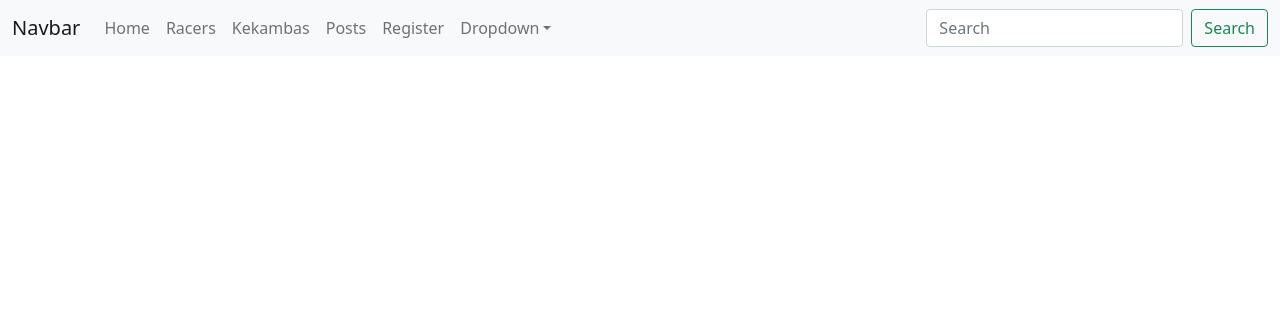
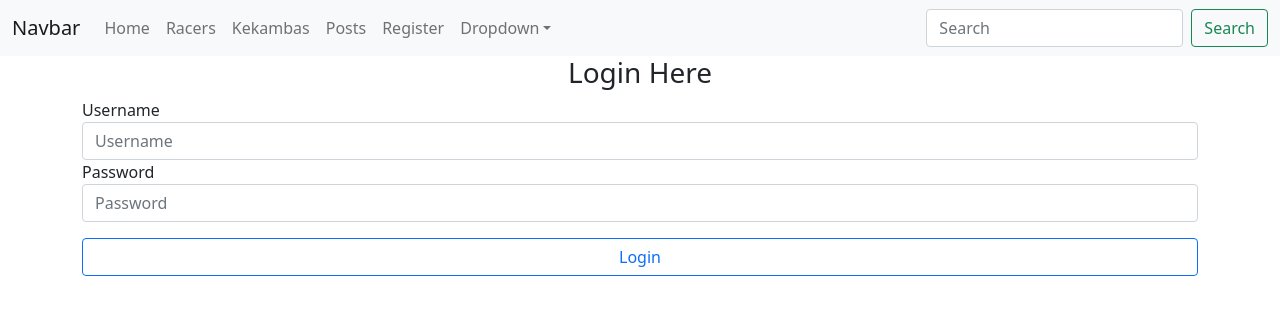
Before and after one commit to bstanton773/kekambas-79_react, a React (Create React App) app: page /login in a window 1280 px wide. Shown: the top 314 px of the page. Built offline with nearby package versions, Linux system fonts and the light colour scheme.

Commit message:
Added Login

```diff
--- a/src/App.js
+++ b/src/App.js
@@ -4,6 +4,7 @@ import AlertMessage from './components/AlertMessage';
 import Navbar from './components/Navbar';
 import Home from './views/Home';
 import Kekambas from './views/Kekambas';
+import Login from './views/Login';
 import PostList from './views/PostList';
 import RacerList from './views/RacerList';
 import Register from './views/Register';
@@ -58,6 +59,7 @@ export default class App extends Component {
                         <Route path="kekambas" element={<Kekambas />} />
                         <Route path="posts" element={<PostList /> } />
                         <Route path="register" element={<Register flashMessage={this.flashMessage} /> } />
+                        <Route path="login" element={<Login flashMessage={this.flashMessage} /> } />
                     </Routes>
 
                 </div>
--- /dev/null
+++ b/src/views/Login.js
@@ -0,0 +1,53 @@
+import React, { Component } from 'react';
+import { Navigate } from 'react-router-dom';
+
+export default class Login extends Component {
+    constructor(props){
+        super(props);
+        this.state = {
+            redirect: null
+        }
+    }
+
+    handleSubmit = async (e) => {
+        e.preventDefault();
+
+        const username = e.target.username.value;
+        const password = e.target.password.value;
+
+        let myHeaders = new Headers();
+        myHeaders.append('Authorization', "Basic " + btoa(`${username}:${password}`))
+
+        let res = await fetch('http://localhost:5000/api/token', {
+            method: 'POST',
+            headers: myHeaders
+        })
+        let data = await res.json();
+        let token = await data.token
+        localStorage.setItem('token', token)
+        this.props.flashMessage('You have successfully logged in.', 'success')
+        this.setState({
+            redirect: '/'
+        })
+    }
+
+    render() {
+        return (
+            this.state.redirect ? <Navigate to={this.state.redirect} /> :
+            <form onSubmit={this.handleSubmit}>
+                <h3 className='text-center'>Login Here</h3>
+                <div className='form-group'>
+                    <fieldset>
+                        <label htmlFor='username'>Username</label>
+                        <input type='text' name='username' className='form-control' placeholder='Username' />
+                    </fieldset>
+                    <fieldset>
+                        <label htmlFor='password'>Password</label>
+                        <input type='password' name='password' className='form-control' placeholder='Password' />
+                    </fieldset>
+                    <input type='submit' className='btn btn-outline-primary w-100 mt-3' value='Login' />
+                </div>
+            </form>
+        );
+    }
+}
```
